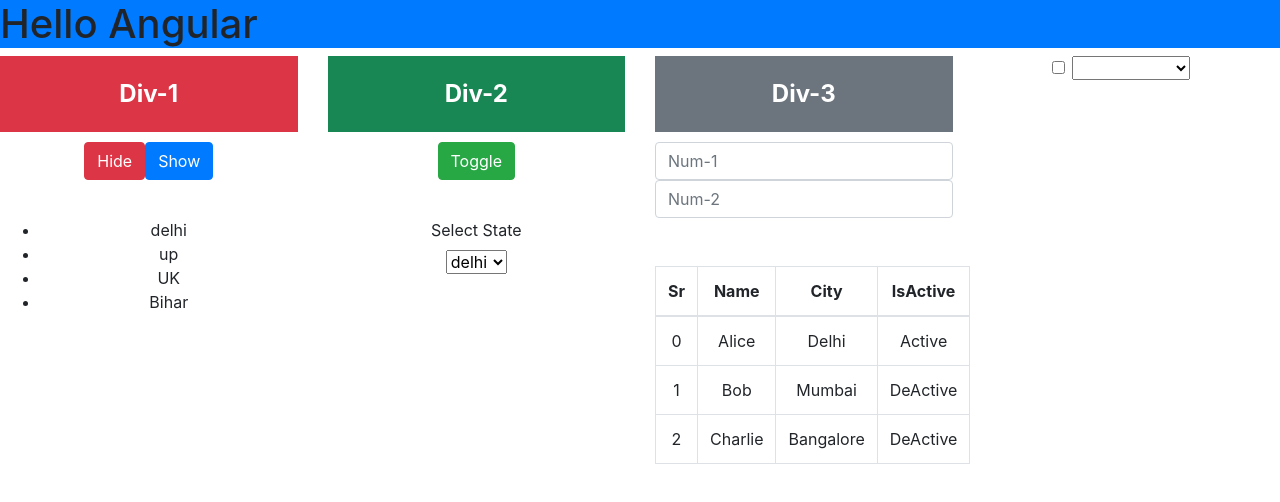
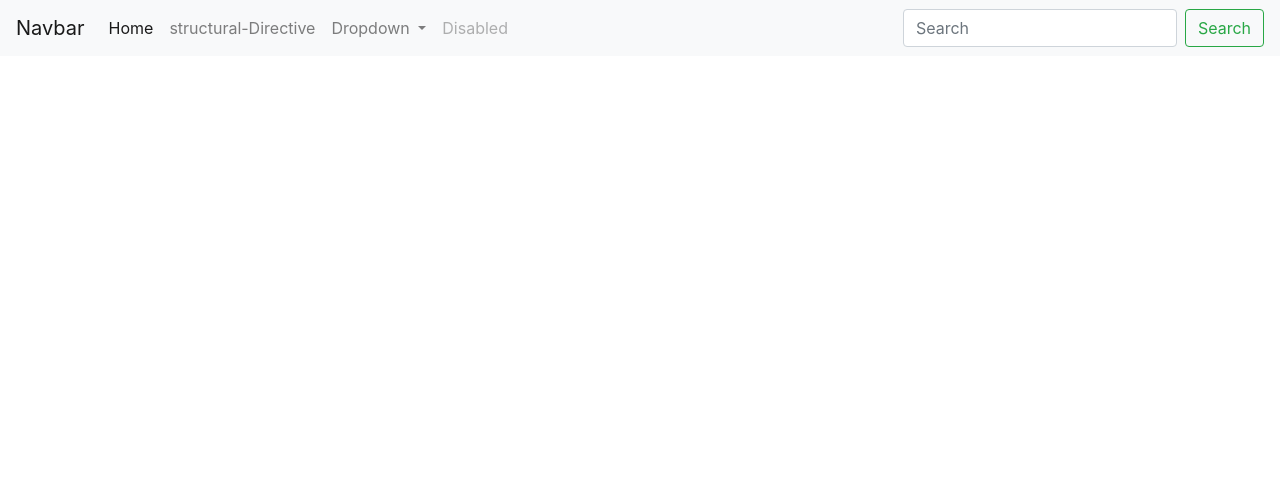
Before and after one commit to sachindigharra/HelloAngular, an Angular app: page / in a window 1280 px wide. Shown: the top 502 px of the page. Built offline with nearby package versions, Linux system fonts and the light colour scheme.

Commit message:
Routing and why its required

```diff
--- a/src/app/app.html
+++ b/src/app/app.html
@@ -1,2 +1,38 @@
-<h1 class="bg-primary">Hello Angular </h1>
-<app-structural-dir></app-structural-dir>
+<nav class="navbar navbar-expand-lg navbar-light bg-light">
+  <a class="navbar-brand" href="#">Navbar</a>
+  <button class="navbar-toggler" type="button" data-toggle="collapse" data-target="#navbarSupportedContent" aria-controls="navbarSupportedContent" aria-expanded="false" aria-label="Toggle navigation">
+    <span class="navbar-toggler-icon"></span>
+  </button>
+
+  <div class="collapse navbar-collapse" id="navbarSupportedContent">
+    <ul class="navbar-nav mr-auto">
+      <li class="nav-item active">
+        <a class="nav-link" href="#">Home <span class="sr-only">(current)</span></a>
+      </li>
+      <li class="nav-item">
+        <a class="nav-link" routerLink="structural-dir">structural-Directive</a>
+      </li>
+      <li class="nav-item dropdown">
+        <a class="nav-link dropdown-toggle" href="#" id="navbarDropdown" role="button" data-toggle="dropdown" aria-haspopup="true" aria-expanded="false">
+          Dropdown
+        </a>
+        <div class="dropdown-menu" aria-labelledby="navbarDropdown">
+          <a class="dropdown-item" href="#">Action</a>
+          <a class="dropdown-item" href="#">Another action</a>
+          <div class="dropdown-divider"></div>
+          <a class="dropdown-item" href="#">Something else here</a>
+        </div>
+      </li>
+      <li class="nav-item">
+        <a class="nav-link disabled" href="#">Disabled</a>
+      </li>
+    </ul>
+    <form class="form-inline my-2 my-lg-0">
+      <input class="form-control mr-sm-2" type="search" placeholder="Search" aria-label="Search">
+      <button class="btn btn-outline-success my-2 my-sm-0" (click)="navigateToStructuralDir()">Search</button>
+    </form>
+  </div>
+</nav>
+<div class="container">
+    <router-outlet></router-outlet>
+</div>
--- a/src/app/app.routes.ts
+++ b/src/app/app.routes.ts
@@ -1,3 +1,9 @@
 import { Routes } from '@angular/router';
+import { StructuralDir } from './directive/structural-dir/structural-dir';
 
-export const routes: Routes = [];
+export const routes: Routes = [
+    {
+        path:'structural-dir',
+        component:StructuralDir
+    }
+];
--- a/src/app/app.ts
+++ b/src/app/app.ts
@@ -1,13 +1,20 @@
 import { Component } from '@angular/core';
-import { RouterOutlet } from '@angular/router';
+import { Router, RouterLink, RouterOutlet } from '@angular/router';
 import { StructuralDir } from './directive/structural-dir/structural-dir';
 
 @Component({
   selector: 'app-root',
-  imports: [RouterOutlet,StructuralDir],
+  imports: [RouterOutlet,RouterLink],
   templateUrl: './app.html',
   styleUrl: './app.css'
 })
 export class App {
   protected title = 'AngularBasic-app';
+  constructor(private routes:Router) {
+
+  }
+  navigateToStructuralDir(){
+    // naviagate using ts function with constructor Dependency
+    this.routes.navigateByUrl('structural-dir')
+  }
 }
```
